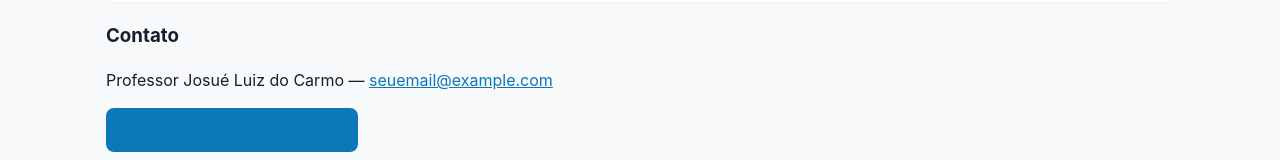
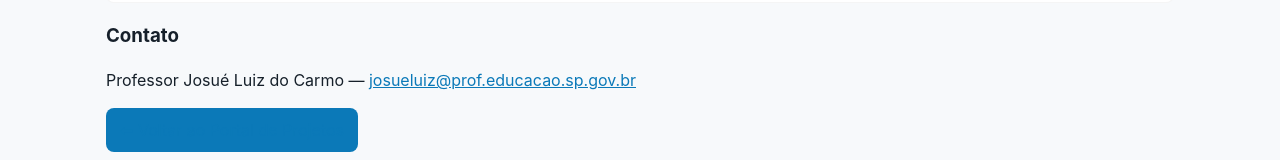
Before and after one commit to Josueluizpro/DUA, a plain HTML site: page index.html in a window 1280 px wide. Shown: the part 1706-1866 px from the top of the page. Drawn offline with Linux system fonts and the light colour scheme.

Commit message:
Update index.html

```diff
--- a/index.html
+++ b/index.html
@@ -140,7 +140,7 @@
     <!-- Contato / Sobre (curto) -->
     <section class="contato" aria-labelledby="cont-title">
       <h3 id="cont-title">Contato</h3>
-      <p>Professor Josué Luiz do Carmo — <a href="josueluiz@prof.educacao.sp.gov.br">seuemail@example.com</a></p>
+      <p>Professor Josué Luiz do Carmo — <a href="josueluiz@prof.educacao.sp.gov.br">josueluiz@prof.educacao.sp.gov.br</a></p>
       <p><a class="botao-voltar" href="https://josueluizpro.github.io/portal-de-projetos-html/">⬅ Voltar ao Portal de Projetos</a></p>
     </section>
 
```
